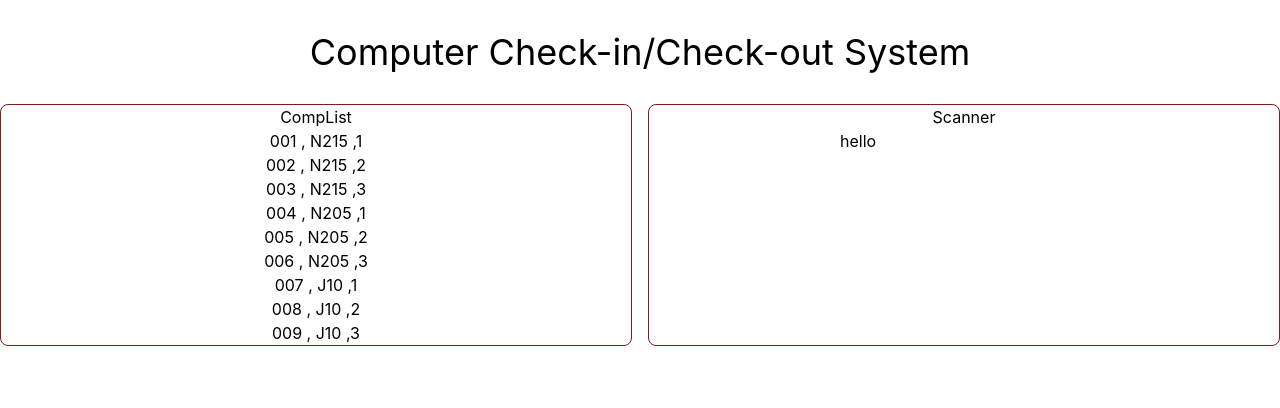
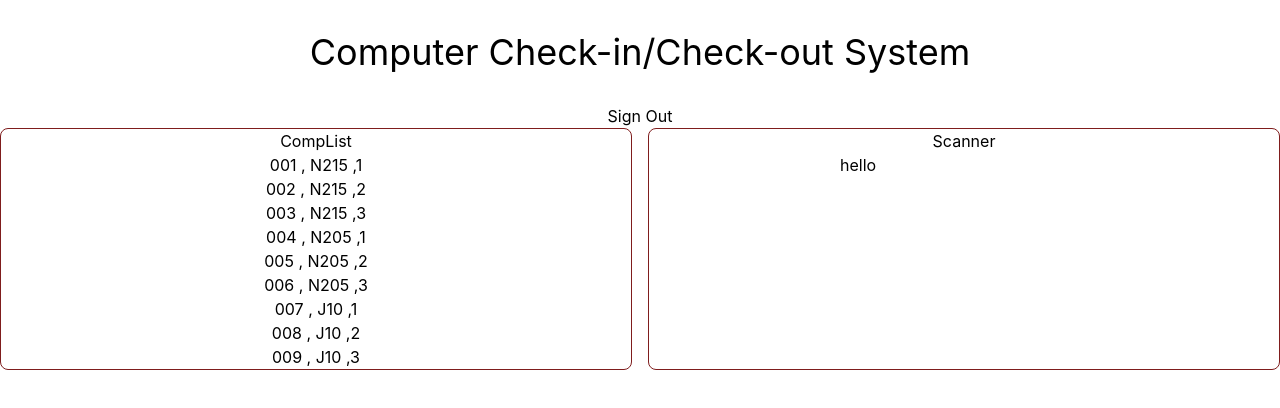
Before and after one commit to julia7hk/capstone-scanner, a React (Create React App) app: page /home in a window 1280 px wide. Shown: the top 408 px of the page. Built offline with nearby package versions, Linux system fonts and the light colour scheme.

Commit message:
created sign out button on home page

```diff
--- a/src/pages/home.js
+++ b/src/pages/home.js
@@ -1,13 +1,30 @@
 import CompList from "../components/compList";
 import Scanner from "../components/scanner";
+import { signOut } from "firebase/auth";
+import { auth } from "../firebase";
+import { useNavigate } from "react-router-dom";
 
 function Home() {
+  const navigate = useNavigate();
+
+  function logOut() {
+    signOut(auth);
+    navigate("/");
+  }
+
   return (
     <div>
       <h1 className="text-4xl text-center py-8">
         Computer Check-in/Check-out System
       </h1>
       <div className="App">
+        <button
+          onClick={() => {
+            logOut();
+          }}
+        >
+          Sign Out
+        </button>
         <div className="grid grid-cols-2 gap-4">
           <CompList />
           <Scanner />
```
